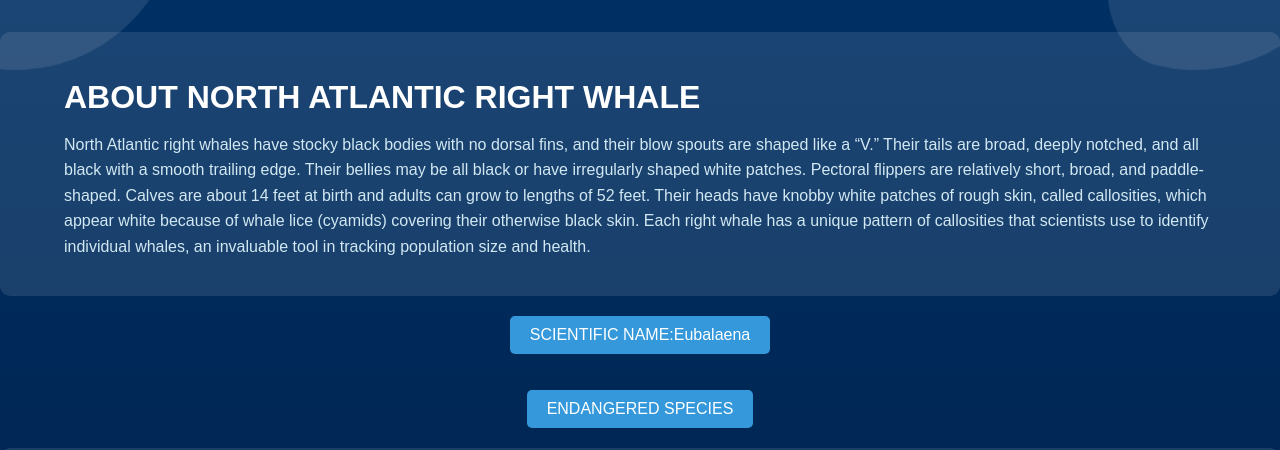
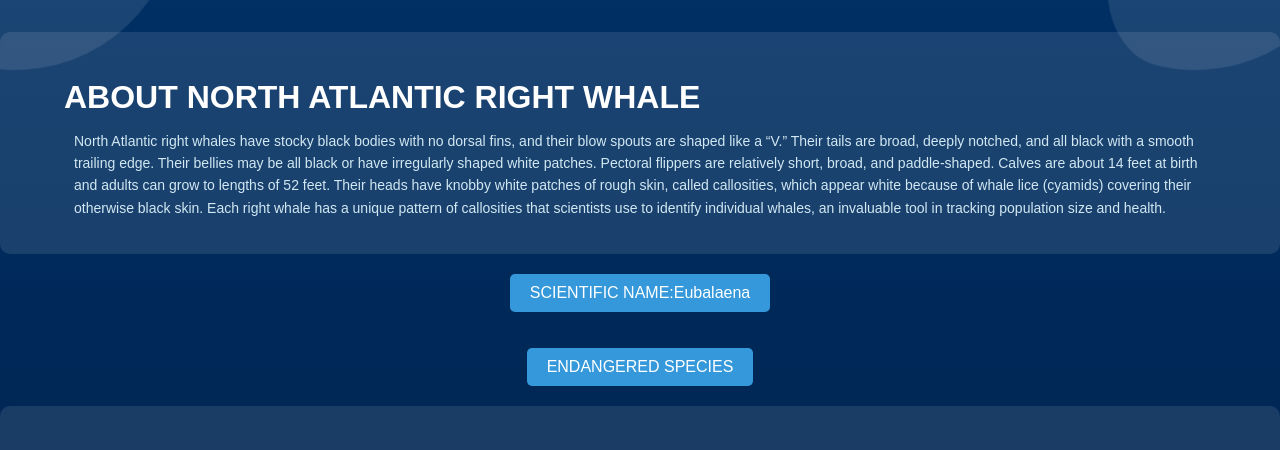
Before and after one commit to aditi2006-ig/MARINELIFE, a plain HTML site: page Atlanticwhale.html in a window 1280 px wide. Shown: the part 788-1238 px from the top of the page. Drawn offline with Linux system fonts and the light colour scheme.

Commit message:
Update Atlanticwhale.html

```diff
--- a/Atlanticwhale.html
+++ b/Atlanticwhale.html
@@ -221,7 +221,7 @@
   <!-- About Section -->
   <div class="section">
     <h2>ABOUT NORTH ATLANTIC RIGHT WHALE</h2>
-    <p>
+    <p style="word-wrap: break-word; overflow-wrap: break-word; line-height: 1.6; margin-bottom: 15px; font-size: 14px; padding: 0 10px;">
     North Atlantic right whales have stocky black bodies with no dorsal fins, and their blow spouts are shaped like a “V.” Their tails are broad, deeply notched, and all black with a smooth trailing edge. Their bellies may be all black or have irregularly shaped white patches. Pectoral flippers are relatively short, broad, and paddle-shaped. Calves are about 14 feet at birth and adults can grow to lengths of 52 feet.
 
 Their heads have knobby white patches of rough skin, called callosities, which appear white because of whale lice (cyamids) covering their otherwise black skin. Each right whale has a unique pattern of callosities that scientists use to identify individual whales, an invaluable tool in tracking population size and health.
```
